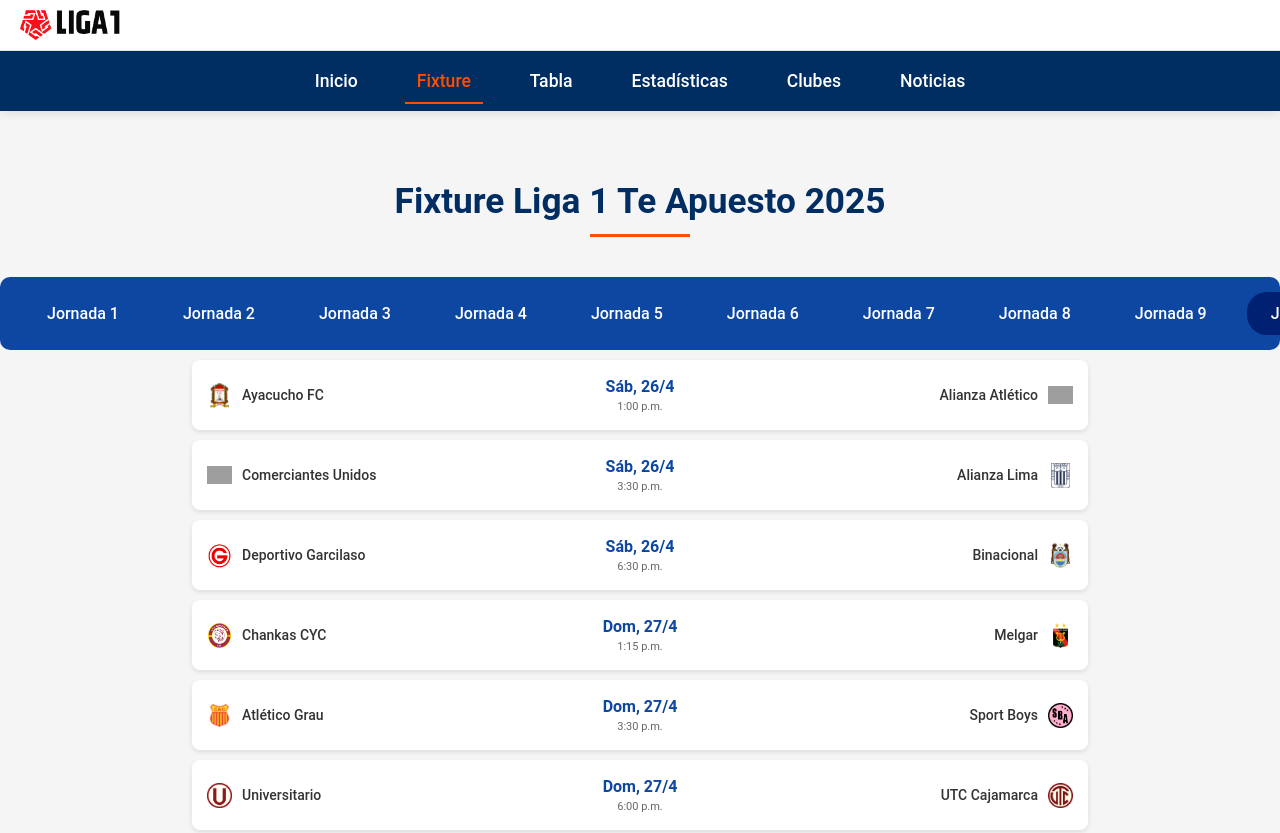
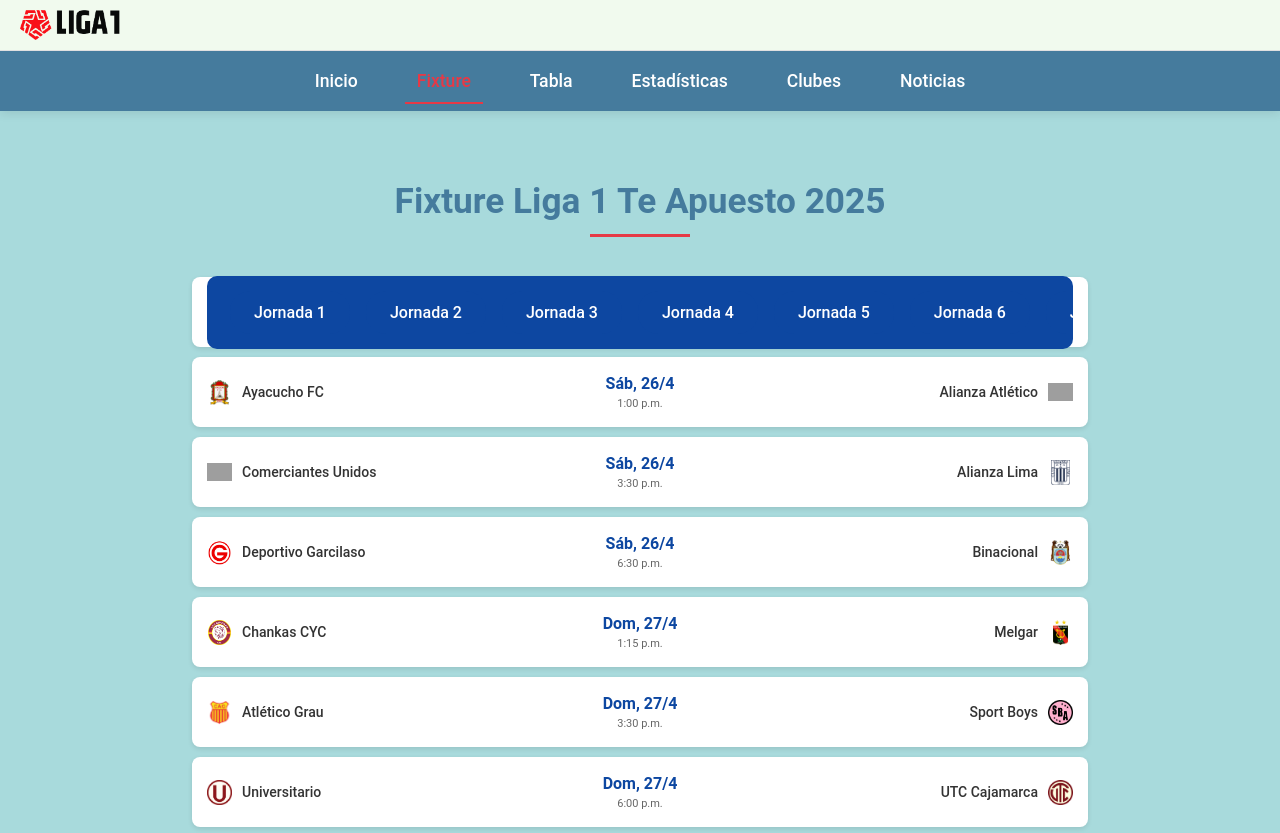
Before and after one commit to Barc1710/Liga1, a plain HTML site: page fixture.html in a window 1280 px wide. Shown: the top 833 px of the page. Drawn offline with Linux system fonts and the light colour scheme; grey boxes are pictures that could not be loaded.

Commit message:
act colores, dev

```diff
--- a/css/styles.css
+++ b/css/styles.css
@@ -1,9 +1,9 @@
 :root {
-  --secondary-orange: #FF4E00;
-  --dark-gray: #2D2D2D;
-  --light-gray: #F5F5F5;
-  --white: #FFFFFF;
-  --primary-blue: #002D62;
+  --secondary-orange: #e63946;
+  --dark-gray: #1d3557;
+  --light-gray: #a8dadc;
+  --white: #f1faee;
+  --primary-blue: #457b9d;
 }
 
 * {
@@ -118,7 +118,7 @@ body {
 
 .nav-main a.active,
 .nav-main a:hover {
-  color: #FF4E00;
+  color: var(--secondary-orange);
 }
 
 .nav-main a::after {
@@ -126,7 +126,7 @@ body {
   position: absolute;
   width: 0;
   height: 2px;
-  background: #FF4E00;
+  background: var(--secondary-orange);
   bottom: -5px;
   left: 0;
   transition: width 0.3s ease;
--- a/fixture.html
+++ b/fixture.html
@@ -41,6 +41,8 @@
         </div>
     </div>
 
+    <div class="jornada-content">
+        <div class="partido-card">
             <div class="jornadas-nav">
                 <button class="jornada-btn">Jornada 1</button>
                 <button class="jornada-btn">Jornada 2</button>
@@ -63,8 +65,6 @@
                 <button class="jornada-btn">Jornada 19</button>
             </div>
         </div>
-
-    <div class="jornada-content">
 
         <div class="partido-card">
             <div class="equipo-container">
```
Lines whose indentation alone changed are shown as unchanged.
